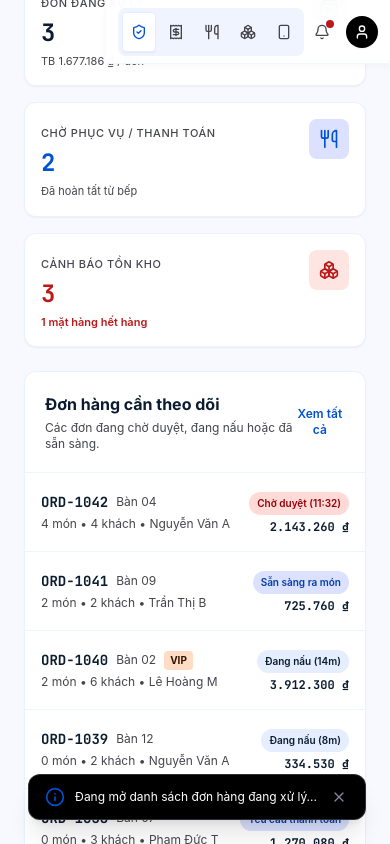
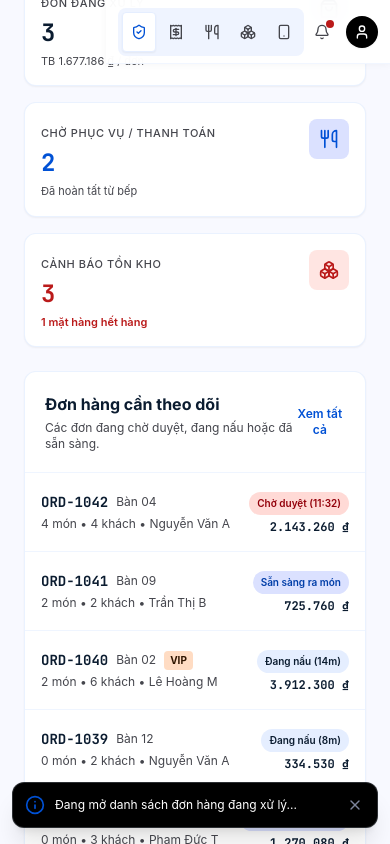
Before and after one commit to NTMHuy/ResMan, a React (Vite) app in the folder src/frontend/: page / in a window 390 px wide. Both pictures are taken after a click on the button "Xem tất cả". Shown: the part 423-1267 px from the top of the page. Built offline with nearby package versions, Linux system fonts and the light colour scheme.

Commit message:
feat(ui): make toast notifications responsive

```diff
--- a/src/frontend/src/components/layout/Toast.tsx
+++ b/src/frontend/src/components/layout/Toast.tsx
@@ -17,7 +17,7 @@ export const ToastContainer: React.FC<ToastProps> = ({ toasts, onDismiss }) => {
   if (toasts.length === 0) return null;
 
   return (
-    <div className="fixed bottom-6 right-6 z-50 flex flex-col gap-2 max-w-md pointer-events-none">
+    <div className="fixed bottom-4 left-3 right-3 sm:left-auto sm:right-4 sm:bottom-6 z-50 flex flex-col gap-2 sm:max-w-md pointer-events-none">
       {toasts.map((toast) => {
         const isSuccess = toast.type === 'success';
         const isError = toast.type === 'error';
@@ -25,7 +25,7 @@ export const ToastContainer: React.FC<ToastProps> = ({ toasts, onDismiss }) => {
         return (
           <div
             key={toast.id}
-            className="pointer-events-auto bg-primary text-on-primary px-4 py-3 rounded-xl shadow-xl flex items-center justify-between gap-3 border border-surface-container-high/20 animate-in fade-in slide-in-from-bottom-2 duration-200"
+            className="pointer-events-auto bg-primary text-on-primary px-3 sm:px-4 py-3 rounded-xl shadow-xl flex items-center justify-between gap-3 border border-surface-container-high/20 animate-in fade-in slide-in-from-bottom-2 duration-200"
           >
             <div className="flex items-center gap-2.5">
               {isSuccess && <CheckCircle2 className="w-5 h-5 text-secondary-fixed shrink-0" />}
```
